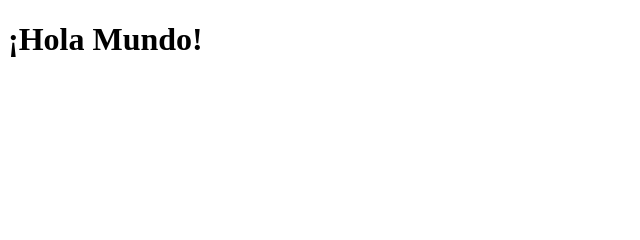
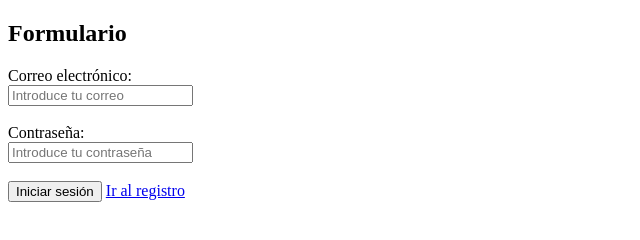
Before and after one commit to Patbf/Despliegue, a plain HTML site: page index.html in a window 1280 px wide. Shown: the whole page, without its empty margins (0-640 px from the left). Drawn offline with Linux system fonts and the light colour scheme.

Commit message:
Creado formulario con enlace

```diff
--- a/index.html
+++ b/index.html
@@ -4,11 +4,26 @@
 <head>
     <meta charset="UTF-8">
     <meta name="viewport" content="width=device-width, initial-scale=1.0">
-    <title>Hola Mundo</title>
+    <title>Formulario</title>
 </head>
 
 <body>
-    <h1>¡Hola Mundo!</h1>
+
+    <h2>Formulario </h2>
+
+    <form action="/procesar-login" method="POST">
+        <label for="email">Correo electrónico:</label><br>
+        <input type="email" id="email" name="email" required placeholder="Introduce tu correo"><br><br>
+
+        <label for="password">Contraseña:</label><br>
+        <input type="password" id="password" name="password" required placeholder="Introduce tu contraseña"><br><br>
+
+        <input type="submit" value="Iniciar sesión">
+
+
+        <a href="signup.html" class="btn">Ir al registro</a>
+    </form>
+
 </body>
 
 </html>
```
